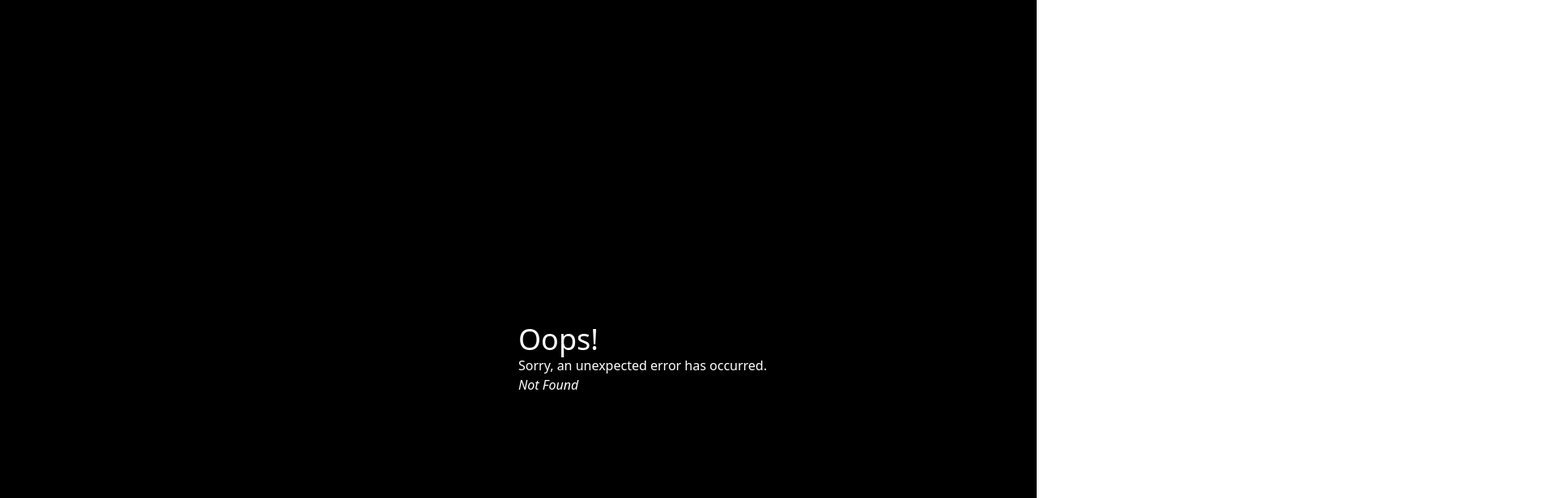
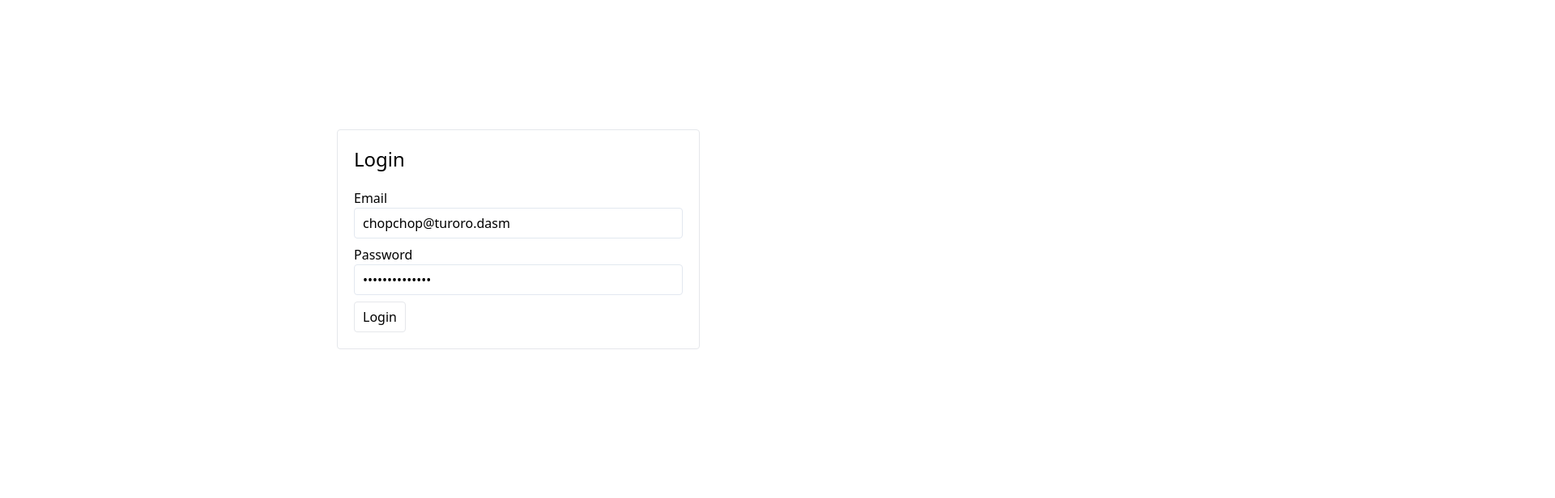
Before and after one commit to tpkee/tlg-test, a React (Create React App) app: page /login in a window 1280 px wide. Before the commit this address had no page. Shown: the top 616 px of the page at 81% size, 1920 px wide, since content can reach past the window. Built offline with nearby package versions, Linux system fonts and the light colour scheme.

Commit message:
feat: add login page
feat: add login functionality

```diff
--- a/src/index.js
+++ b/src/index.js
@@ -6,6 +6,7 @@ import {
 } from "react-router-dom";
 
 import Index from "./pages/index";
+import Login from "./pages/login";
 import Test from "./pages/test";
 import ErrorPage from "./error-page";
 
@@ -20,6 +21,10 @@ const router = createBrowserRouter([
   {
     path: "/test",
     element: <Test />
+  },
+  {
+    path: "/login",
+    element: <Login />
   }
 ]);
 
--- /dev/null
+++ b/src/pages/login.jsx
@@ -0,0 +1,91 @@
+import { useState } from 'react';
+import Button from '../components/Button';
+import Input from '../components/Input';
+
+export default function Login() {
+  const [email, setEmail] = useState('chopchop@turoro.dasm');
+  const [password, setPassword] = useState('AValidPassw0rd');
+  const [error, setError] = useState('');
+  const [isLoading, setIsLoading] = useState(false);
+
+  function onLogin (event) {
+    setIsLoading(true)
+    fetch('https://api.escuelajs.co/api/v1/auth/login', {
+      method: "post",
+      headers: {
+        'Content-type': 'application/json'
+      },
+      body: JSON.stringify({
+        email,
+        password
+      })
+    })
+    .then(res => {
+      switch (res.status) {
+        case 201:
+          return res.json()
+        case 401:
+          setError(`Invalid credentials`)
+          break
+          default:
+            setError(`It wasn't possible to fetch the data, ${res.status} ${res.statusText}`)
+      }
+      return undefined
+    })
+    .then(data => {
+      if (data) {
+        if (error) {
+          setError('')
+        }
+        const { access_token } = data
+        sessionStorage.setItem('access_token', access_token)
+      }
+      setIsLoading(false)
+    })
+    .catch(err => {
+      setError(`It wasn't possible to fetch the data, ${err}`)
+      console.error(err)
+      setIsLoading(false)
+    })
+    event.preventDefault()
+  }
+
+  return (
+    <div className="mx-auto mt-40 bg-white border rounded p-5 max-w-md ">
+      <h1 className="text-2xl pb-5">
+        Login
+      </h1>
+      <form className='space-y-2' method='get' onSubmit={e => onLogin(e)}>
+        <Input
+          type="email"
+          placeholder="email@example.com"
+          value={email}
+          onInput={e => setEmail(e.target.value)}
+          required
+        >
+          Email
+        </Input>
+        <Input
+          type="password"
+          placeholder="********"
+          minLength="8"
+          pattern="^(?=.*[A-Z])(?=.*[a-z])(?=.*\d).{8,}$"
+          title="at least one uppercase, at least one lowercase, at least a number and a minimum of 8 character"
+          autoComplete="on"
+          value={password}
+          onInput={e => setPassword(e.target.value)}
+          required
+        >
+          Password
+        </Input>
+        <Button type="submit" disabled={isLoading || error}>
+          Login
+        </Button>
+        <span className={isLoading ? 'block' : 'hidden'}> Logging in...</span>
+        <p className={`text-red-500 ${error ? 'block' : 'hidden'}`}>
+          {error}
+        </p>
+      </form>
+    </div>
+  )
+}
```
